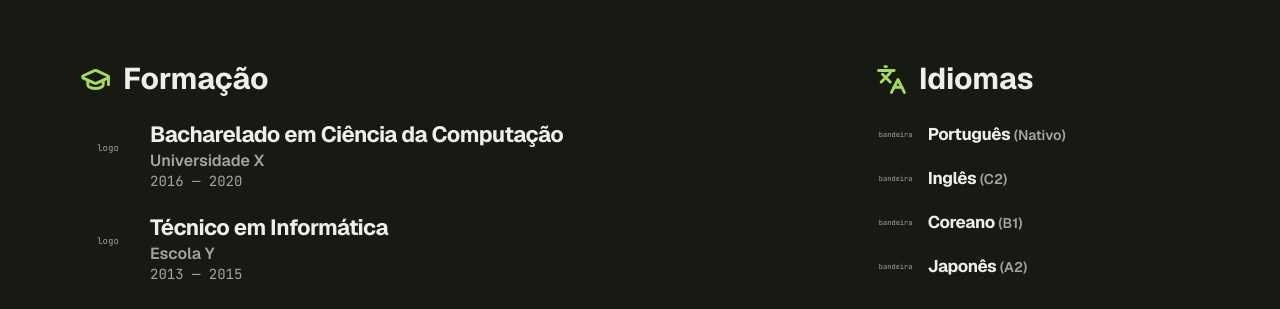
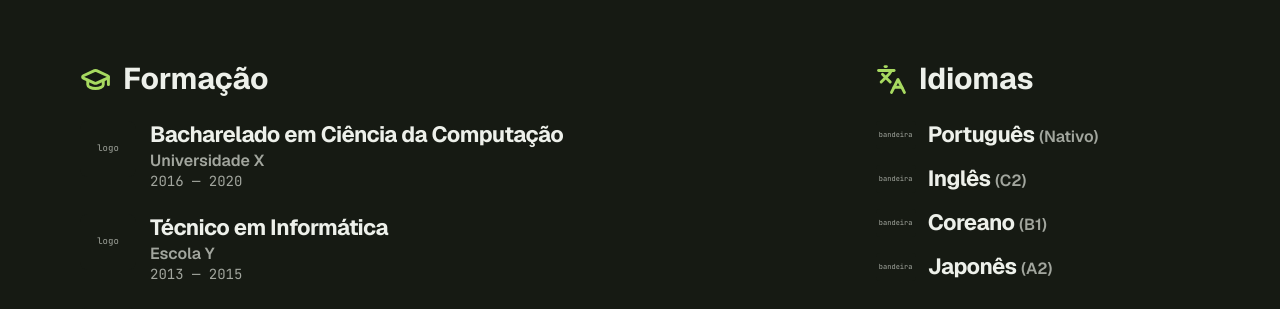
Before and after one commit to Matsvoka/portfolio, a Next.js app: page / in a window 1280 px wide. Shown: the part 1640-1949 px from the top of the page. Built offline with nearby package versions, Linux system fonts and the light colour scheme.

Commit message:
feat: increase languages section text sizes

```diff
--- a/src/components/languages/languages-section.tsx
+++ b/src/components/languages/languages-section.tsx
@@ -11,9 +11,9 @@ export function LanguagesSection() {
         {languages.map((language) => (
           <li key={language.name} className="flex items-center gap-3">
             <EntryLogoPlaceholder label="bandeira" variant="flag" />
-            <p className="text-[17px] font-bold leading-tight tracking-tight text-fg">
+            <p className="text-[22px] font-bold leading-tight tracking-tight text-fg">
               <span>{language.name}</span>{' '}
-              <span className="text-sm font-semibold tracking-normal text-fg-muted">
+              <span className="text-base font-semibold tracking-normal text-fg-muted">
                 ({language.proficiency})
               </span>
             </p>
```
